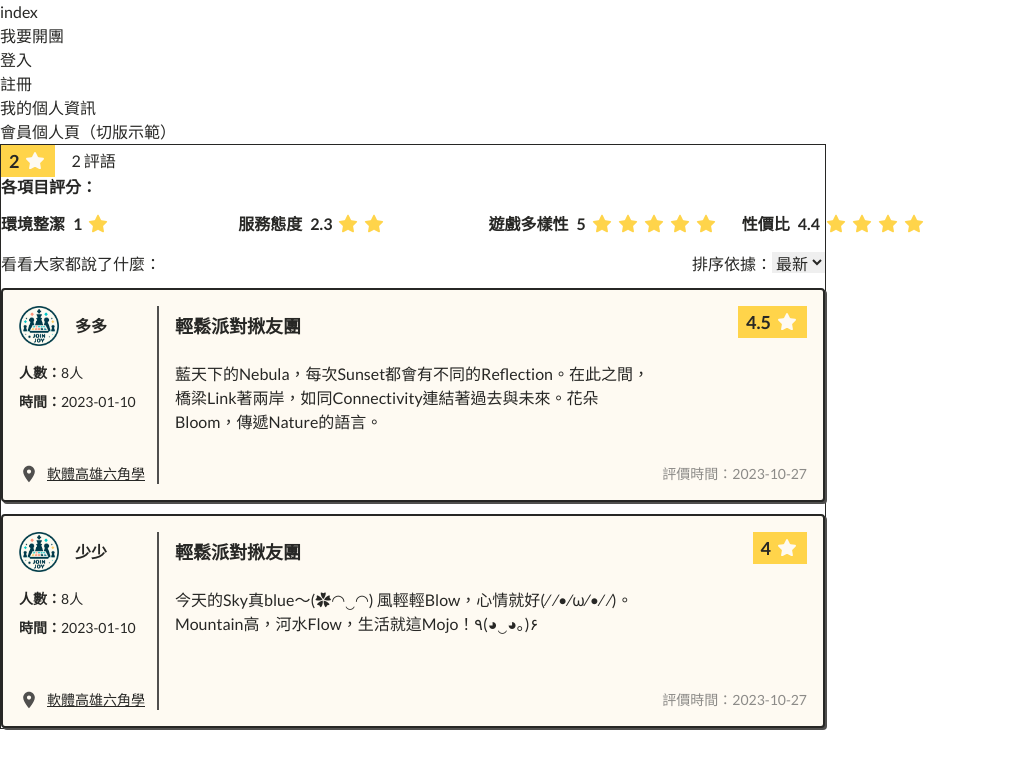
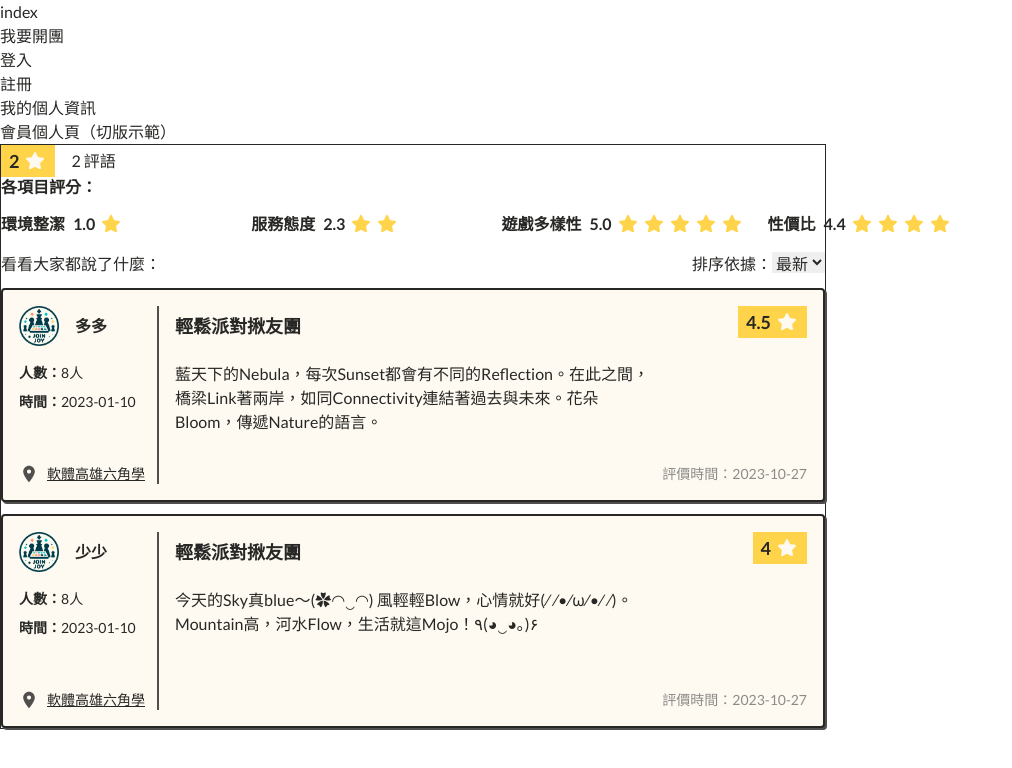
Before and after one commit to star82620/join-joy, a Next.js app: page / in a window 1280 px wide. Shown: the top 768 px of the page, without its empty margins (0-1012 px from the left). Built offline with nearby package versions, Linux system fonts and the light colour scheme.

Commit message:
update/ RatingDetails score toFixed

```diff
--- a/common/components/CommentsSection/RatingDetails.tsx
+++ b/common/components/CommentsSection/RatingDetails.tsx
@@ -56,7 +56,7 @@ export default function RatingDetails({
               </span>
               <div className="flex flex-nowrap gap-1 ml-2 ">
                 <span className={`font-bold ${!isRow ? "w-6 text-right" : ""}`}>
-                  {[score]}
+                  {score.toFixed(1)}
                 </span>
                 {generateStars(score)}
               </div>
```
